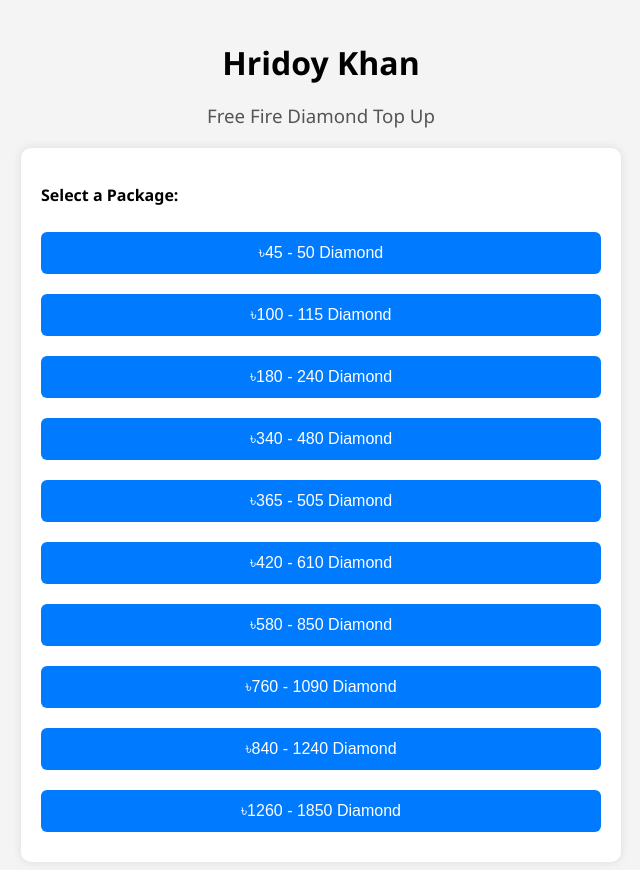
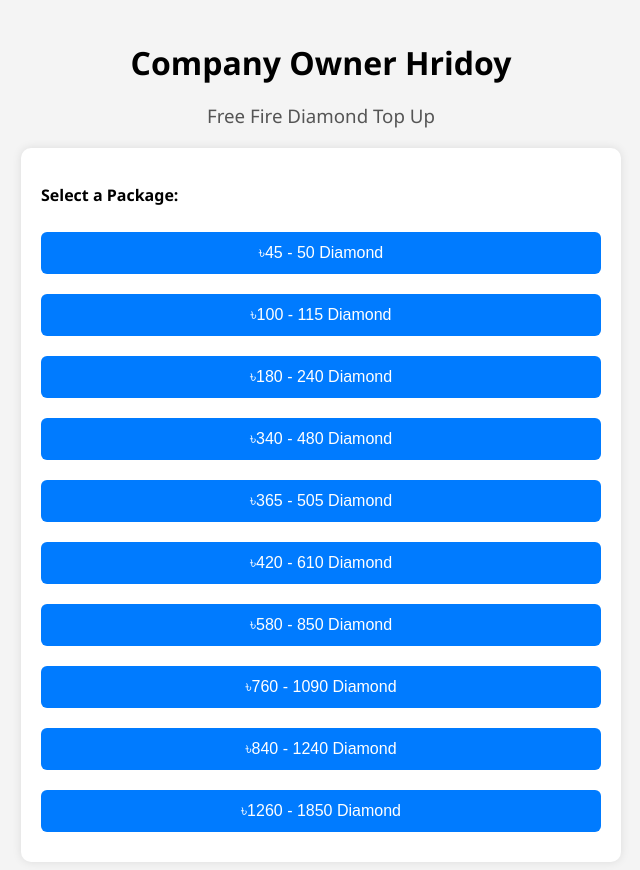
Before and after one commit to adsnetwork2025/diamondtopup-, a plain HTML site: page index.html in a window 1280 px wide. Shown: the whole page, without its empty margins (319-959 px from the left). Drawn offline with Linux system fonts and the light colour scheme.

Commit message:
Update index.html

```diff
--- a/index.html
+++ b/index.html
@@ -81,7 +81,7 @@
 </head>
 <body>
 
-  <h1>Hridoy Khan</h1>
+  <h1>Company Owner Hridoy</h1>
   <h3>Free Fire Diamond Top Up</h3>
 
   <div class="section" id="package-section">
```
